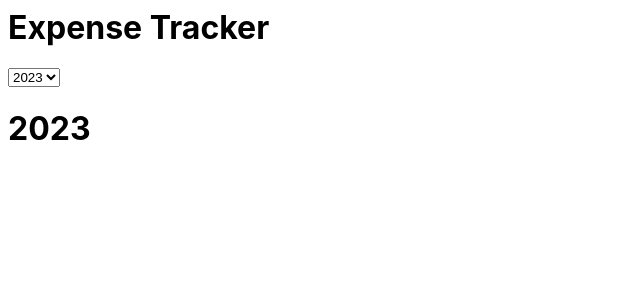
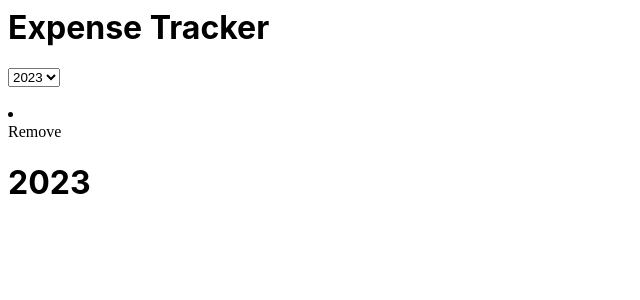
Before and after one commit to Justinsamuel7/Expense-tracker, a React (Create React App) app: page / in a window 1280 px wide. Shown: the top 300 px of the page, without its empty margins (0-640 px from the left). Built offline with nearby package versions, Linux system fonts and the light colour scheme.

Commit message:
2 files modified

```diff
--- a/src/App.js
+++ b/src/App.js
@@ -1,4 +1,4 @@
-import React,{useState} from "react";
+import React,{useState,useEffect} from "react";
 import "./style.css";
 import { Routes, Route, Link, useNavigate } from 'react-router-dom';
 import Year2023 from "./Year2023"
--- a/src/Year2023.js
+++ b/src/Year2023.js
@@ -1,10 +1,33 @@
-import React from 'react';
+import React,{useState} from 'react';
 import './style.css';
 import { Routes, Route, Link, useNavigate } from 'react-router-dom';
 
+
 export default function Year2023() {
+
+  let [ExpTitle, setExpTitle] = useState([
+    {
+      title : "boots",
+      amount : "5000",
+      date : "3456"
+    },
+  ])
+
   return (
     <div>
+      <br/>
+      {ExpTitle.map((ele,index)=>{
+      return(
+        <li key={index}>
+        <div class="divflex">
+          <span>{ExpTitle.title}</span>
+          <span>{ExpTitle.amount}</span>
+          <span>{ExpTitle.date}</span>
+          <span>Remove</span>
+        </div>
+        </li>
+      )
+      })}
       <h1>2023</h1>
     </div>
   );
```
